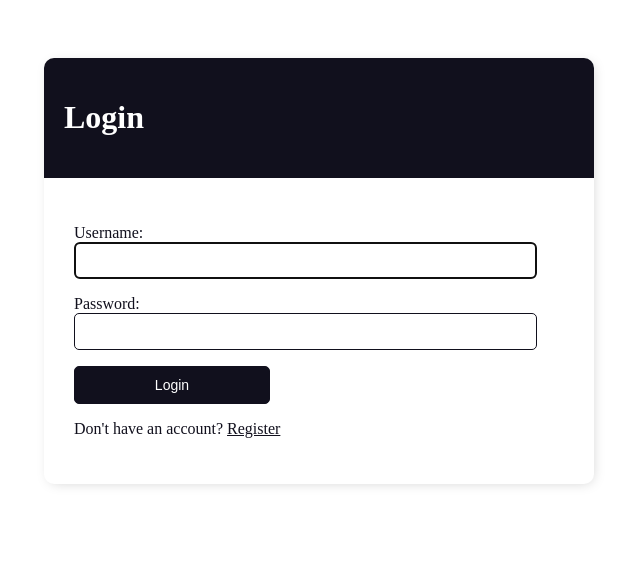
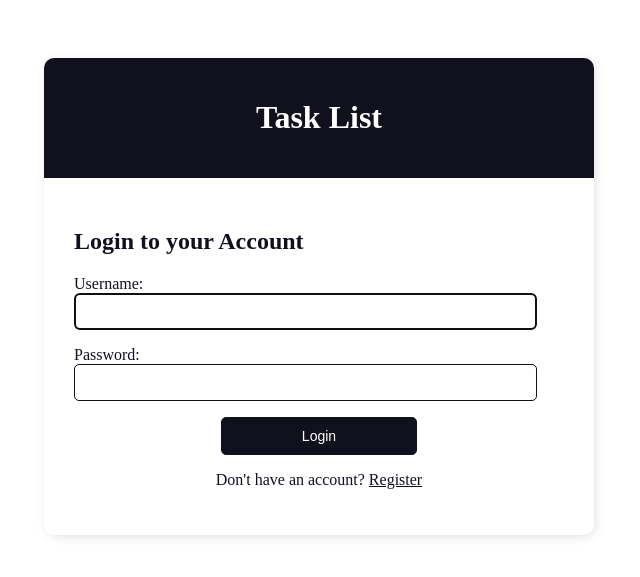
Before and after one commit to sudoc0ff33/todo_list, a Django app: page /login/ in a window 1280 px wide. Shown: the top 577 px of the page, without its empty margins (321-961 px from the left). Run offline with Django 4.2, Linux system fonts and the light colour scheme.

Commit message:
Update login.html

```diff
--- a/base/templates/base/login.html
+++ b/base/templates/base/login.html
@@ -1,20 +1,24 @@
 {% extends 'base/main.html' %}
 {% block content %}
 
-<div class="header-bar">
-    <h1>Login</h1>
+<div class="headers-bar">
+    <h1>Task List</h1>
+
 
 </div>
 
+
 <div class="card-body">
+    <h2>Login to your Account</h2>
     <form method="POST">
         {% csrf_token %}
         {{form.as_p}}
-        <input class="button" type='submit' value='Login'>
+        <input class="button center" type='submit' value='Login'>
 
     </form>
-
-    <p> Don't have an account? <a href="{% url 'register' %}">Register</a></p>
+    <div class="register-container">
+        <p> Don't have an account? <a href="{% url 'register' %}">Register</a></p>
+    </div>
 
 
 </div>
```
